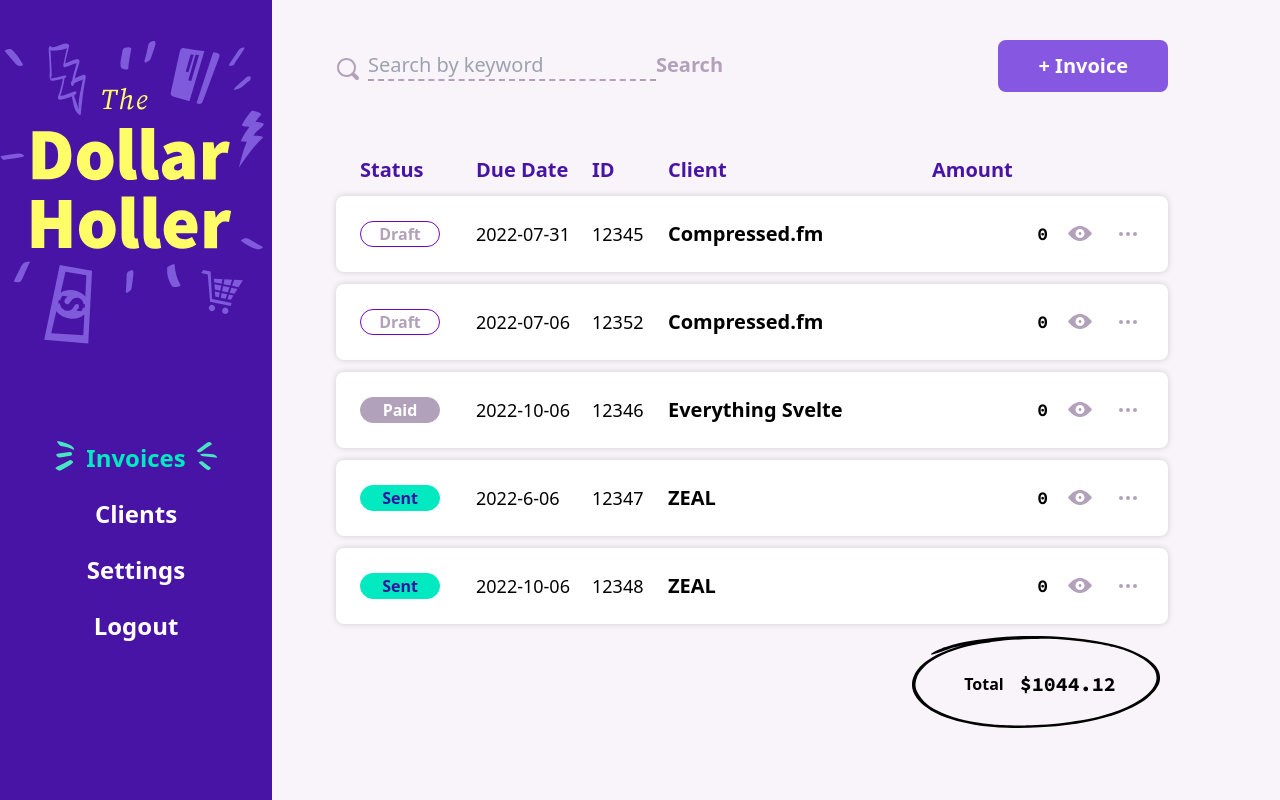
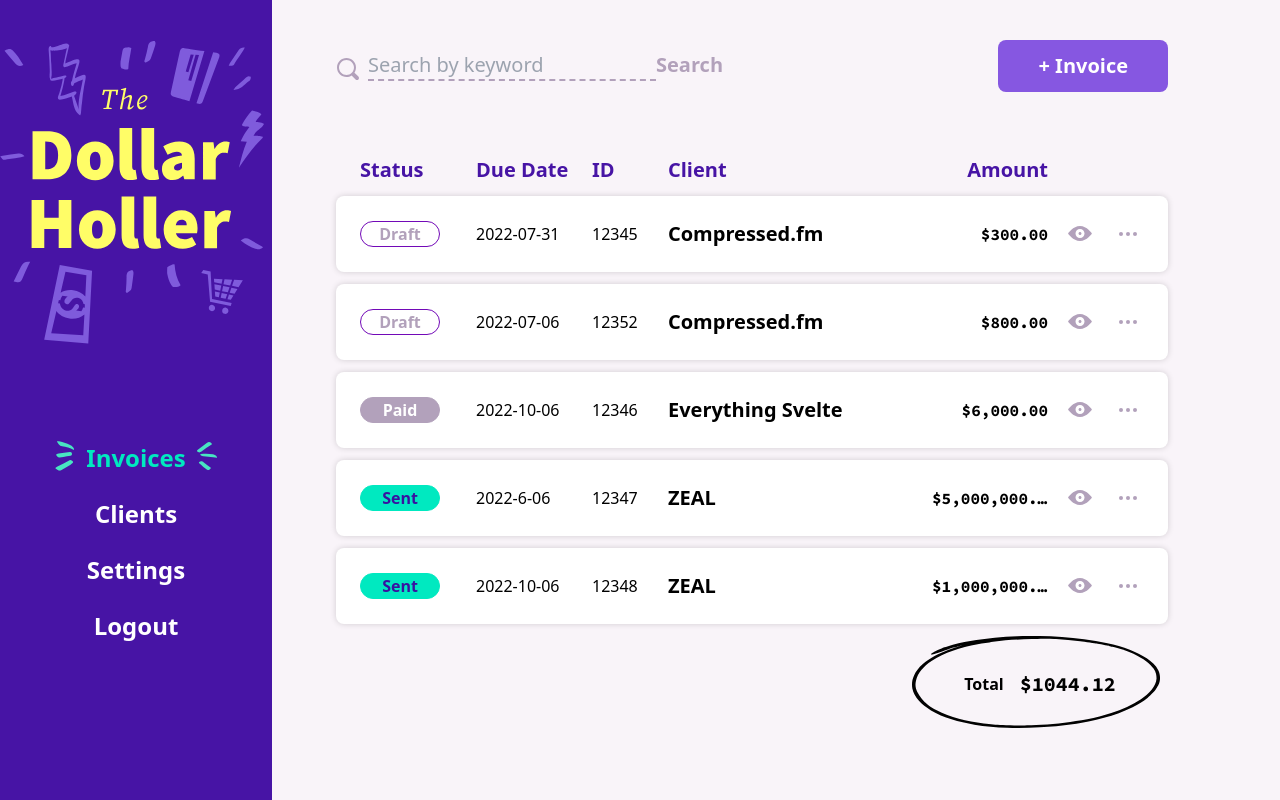
Before and after one commit to aschnitkey/dollarHoller, a SvelteKit app: page /invoices in a window 1280 px wide. Built offline with nearby package versions, Linux system fonts and the light colour scheme.

Commit message:
lesson 18 - invoice total

```diff
--- /dev/null
+++ b/src/lib/utils/moneyHelpers.ts
@@ -0,0 +1,11 @@
+export const sumLineItems = (lineItems: LineItems[] | undefined): number => {
+	const sum = 0;
+	if (!lineItems) return 0;
+	return lineItems.reduce((prev, curr) => {
+		return prev + curr.amount;
+	}, 0);
+};
+
+export const numToCurrency = (num: number): string => {
+	return new Intl.NumberFormat('en-US', { style: 'currency', currency: 'USD' }).format(num);
+};
--- a/src/routes/(dashboard)/invoices/+page.svelte
+++ b/src/routes/(dashboard)/invoices/+page.svelte
@@ -7,7 +7,6 @@
 
 	onMount(() => {
 		loadInvoices();
-		console.log($invoices);
 	});
 </script>
 
@@ -38,7 +37,7 @@
 		<h3>Due Date</h3>
 		<h3>ID</h3>
 		<h3>Client</h3>
-		<h3>Amount</h3>
+		<h3 class="text-right">Amount</h3>
 		<div />
 		<div />
 	</div>
--- a/src/routes/(dashboard)/invoices/InvoiceRow.svelte
+++ b/src/routes/(dashboard)/invoices/InvoiceRow.svelte
@@ -2,6 +2,8 @@
 	import Tag from '$lib/components/Tag.svelte';
 	import Dots from '$lib/components/icon/Dots.svelte';
 	import View from '$lib/components/icon/View.svelte';
+
+	import { numToCurrency, sumLineItems } from '$lib/utils/moneyHelpers';
 
 	export let invoice: Invoice;
 </script>
@@ -11,10 +13,16 @@
 	class="items-center py-3 bg-white rounded-lg lg:py-6 invoice-table invoice-row shadow-tableRow"
 >
 	<div class="status"><Tag className={'ml-auto lg:ml-0'} label={invoice.invoiceStatus} /></div>
-	<div class="text-sm lg:text-lg duedate">{invoice.dueDate}</div>
-	<div class="text-sm lg:text-lg invoicenumber">{invoice.invoiceNumber}</div>
-	<div class="font-bold text- base lg:text-xl clientname">{invoice.client.name}</div>
-	<div class="font-mono text-sm font-bold text-right lg:text-lg amount">0</div>
+	<div class="text-sm lg:text-base duedate">{invoice.dueDate}</div>
+	<div class="text-sm lg:text-base invoicenumber">{invoice.invoiceNumber}</div>
+	<div class="font-bold truncate text- base lg:text-xl clientname whitespace-nowrap">
+		{invoice.client.name}
+	</div>
+	<div
+		class="font-mono text-sm font-bold text-right truncate lg:text-base whitespace-nowrap amount"
+	>
+		{numToCurrency(sumLineItems(invoice.lineItems))}
+	</div>
 	<div class="hidden text-sm lg:text-lg viewbutton lg:center lg:block">
 		<a href="#" class=" text-pastelPurple hover:text-daisyBush">
 			<View />
```
